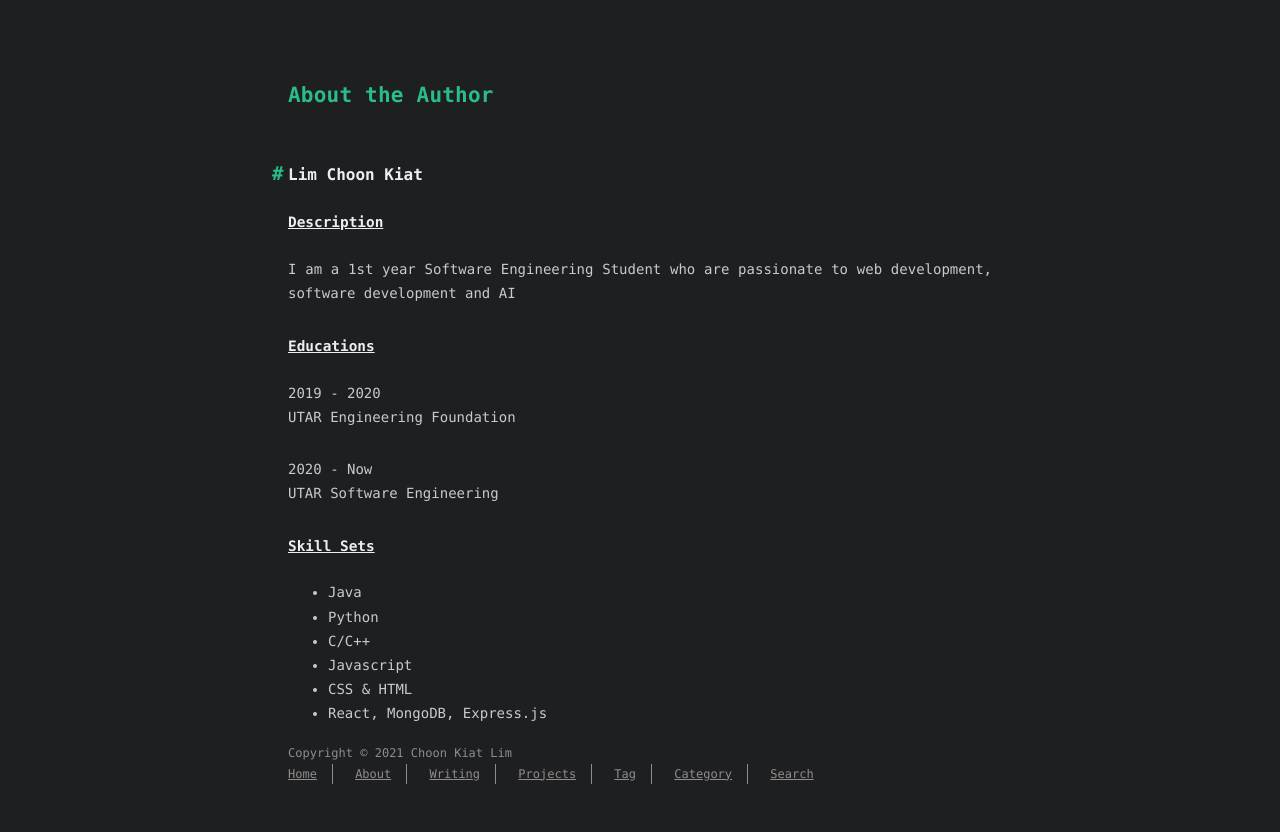
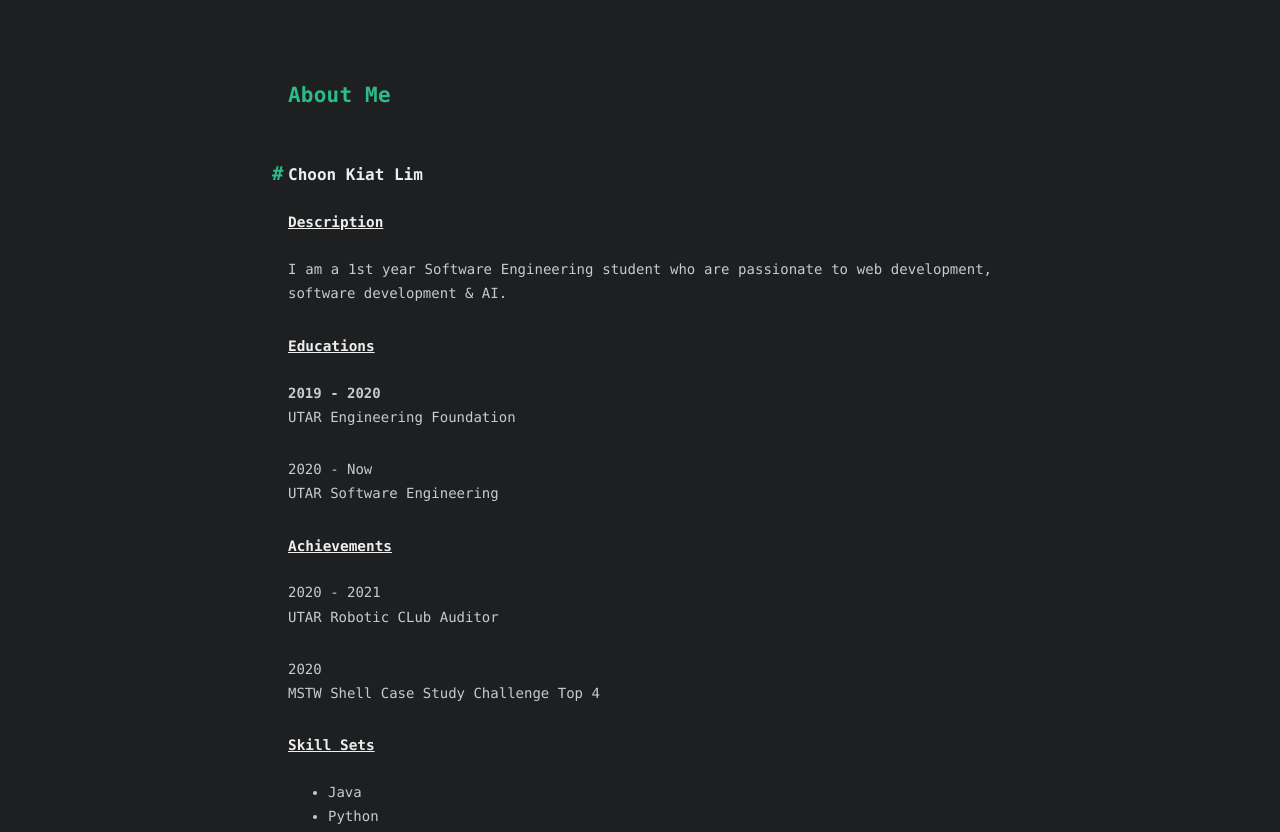
Before and after one commit to jokerJun00/jokerJun00.github.io, a plain HTML site: page about/index.html in a window 1280 px wide. Shown: the part 119-951 px from the top of the page. Before the commit the page ends 923 px from the top, so only its background shows below. Drawn offline with nearby package versions, Linux system fonts and the light colour scheme; some packages are replaced by stand-ins of ours; a script that the page names is missing.

Commit message:
Site updated: 2021-06-28 22:21:08

```diff
--- a/about/index.html
+++ b/about/index.html
@@ -6,15 +6,15 @@
     <meta http-equiv="X-UA-Compatible" content="IE=edge">
     <meta name="HandheldFriendly" content="True">
     <meta name="viewport" content="width=device-width, initial-scale=1, maximum-scale=5" />
-    <meta name="description" content="About the AuthorLim Choon KiatDescriptionI am a 1st year Software Engineering Student who are passionate to web development, software development and AI Educations2019 - 2020UTAR Engineering Foundatio">
+    <meta name="description" content="About MeChoon Kiat LimDescriptionI am a 1st year Software Engineering student who are passionate to web development, software development &amp; AI. Educations2019 - 2020UTAR Engineering Foundation 202">
 <meta property="og:type" content="website">
 <meta property="og:title" content="about">
 <meta property="og:url" content="https://jokerjun00.github.io/about/index.html">
 <meta property="og:site_name" content="Choon Kiat Personal Blog">
-<meta property="og:description" content="About the AuthorLim Choon KiatDescriptionI am a 1st year Software Engineering Student who are passionate to web development, software development and AI Educations2019 - 2020UTAR Engineering Foundatio">
+<meta property="og:description" content="About MeChoon Kiat LimDescriptionI am a 1st year Software Engineering student who are passionate to web development, software development &amp; AI. Educations2019 - 2020UTAR Engineering Foundation 202">
 <meta property="og:locale" content="en_US">
 <meta property="article:published_time" content="2021-06-27T12:15:37.000Z">
-<meta property="article:modified_time" content="2021-06-28T02:13:25.148Z">
+<meta property="article:modified_time" content="2021-06-28T14:20:09.958Z">
 <meta property="article:author" content="Choon Kiat Lim">
 <meta name="twitter:card" content="summary">
 
@@ -48,6 +48,7 @@
 
 	<!-- mathjax -->
 
+  <!-- google search console -->
   <meta name="google-site-verification" content="3zQf7OSVLHchZUZ5efsNwXauu6MmJZjLFGsQIhEWTvo" />
 <meta name="generator" content="Hexo 5.4.0"></head>
 
@@ -96,17 +97,20 @@
 
   <div class="content" itemprop="articleBody">
 
-          <h1 id="About-the-Author"><a href="#About-the-Author" class="headerlink" title="About the Author"></a>About the Author</h1><h2 id="Lim-Choon-Kiat"><a href="#Lim-Choon-Kiat" class="headerlink" title="Lim Choon Kiat"></a>Lim Choon Kiat</h2><h3 id="Description"><a href="#Description" class="headerlink" title="Description"></a>Description</h3><p>I am a 1st year Software Engineering Student who are passionate to web development, software development and AI</p>
-<h3 id="Educations"><a href="#Educations" class="headerlink" title="Educations"></a>Educations</h3><p>2019 - 2020<br>UTAR Engineering Foundation</p>
+          <h1 id="About-Me"><a href="#About-Me" class="headerlink" title="About Me"></a>About Me</h1><h2 id="Choon-Kiat-Lim"><a href="#Choon-Kiat-Lim" class="headerlink" title="Choon Kiat Lim"></a>Choon Kiat Lim</h2><h3 id="Description"><a href="#Description" class="headerlink" title="Description"></a>Description</h3><p>I am a 1st year Software Engineering student who are passionate to web development, software development &amp; AI.</p>
+<h3 id="Educations"><a href="#Educations" class="headerlink" title="Educations"></a>Educations</h3><p><strong>2019 - 2020</strong><br>UTAR Engineering Foundation</p>
 <p>2020 - Now<br>UTAR Software Engineering</p>
+<h3 id="Achievements"><a href="#Achievements" class="headerlink" title="Achievements"></a>Achievements</h3><p>2020 - 2021<br>UTAR Robotic CLub Auditor</p>
+<p>2020<br>MSTW Shell Case Study Challenge Top 4</p>
 <h3 id="Skill-Sets"><a href="#Skill-Sets" class="headerlink" title="Skill Sets"></a>Skill Sets</h3><ul>
 <li>Java</li>
 <li>Python</li>
 <li>C/C++</li>
 <li>Javascript</li>
 <li>CSS &amp; HTML</li>
-<li>React, MongoDB, Express.js</li>
+<li>React, MongoDB &amp; Express.js</li>
 </ul>
+<h2 id="Contact"><a href="#Contact" class="headerlink" title="Contact"></a>Contact</h2><p>Blog   : <a href="https://jokerjun00.github.io/">https://jokerjun00.github.io/</a><br>Github : <a target="_blank" rel="noopener" href="https://github.com/jokerJun00">https://github.com/jokerJun00</a><br>insta  : <a target="_blank" rel="noopener" href="https://www.instagram.com/junkiat.lim/">https://www.instagram.com/junkiat.lim/</a></p>
 
 
   </div>
```
Also changed, not shown: 2021/06/28/Warm-welcome/index.html (+1 -0 lines), archives/2021/06/index.html (+1 -0 lines), archives/2021/index.html (+1 -0 lines), archives/index.html (+1 -0 lines), categories/index.html (+1 -0 lines), categories/welcome/index.html (+1 -0 lines), index.html (+1 -0 lines), search/index.html (+1 -0 lines), tags/index.html (+1 -0 lines), tags/welcome/index.html (+1 -0 lines).
